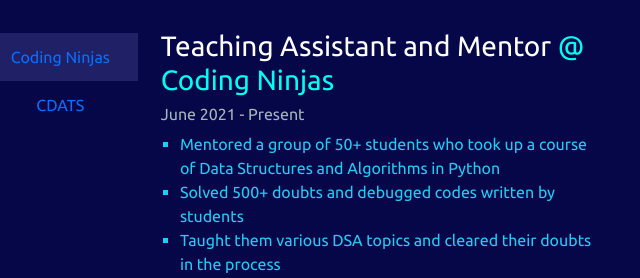
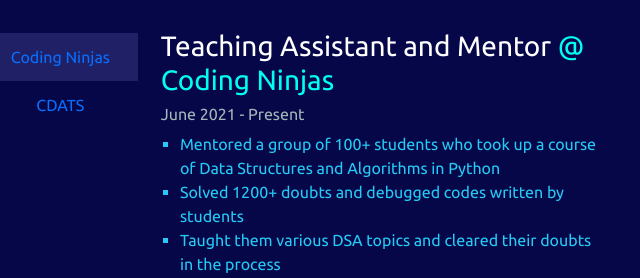
Before and after one commit to pranav-ml/pranav-ml.github.io, a plain HTML site: page index.html in a window 1280 px wide. Shown: the part 1720-1998 px from the top of the page, 345-985 px from the left. Drawn offline with nearby package versions, Linux system fonts and the light colour scheme.

Commit message:
profile update

```diff
--- a/index.html
+++ b/index.html
@@ -123,8 +123,8 @@
                             <h3><span style="color:white">Teaching Assistant and Mentor</span>  @ Coding Ninjas</h3>
                             <h6 style="color: rgb(163, 183, 184);">June 2021 - Present</h6>
                             <ul>
-                                <li>Mentored a group of 50+ students who took up a course of Data Structures and Algorithms in Python</li>
-                                <li>Solved 500+ doubts and debugged codes written by students</li>
+                                <li>Mentored a group of 100+ students who took up a course of Data Structures and Algorithms in Python</li>
+                                <li>Solved 1200+ doubts and debugged codes written by students</li>
                                 <li>Taught them various DSA topics and cleared their doubts in the process</li>
                             </ul>
                         </div>
```
